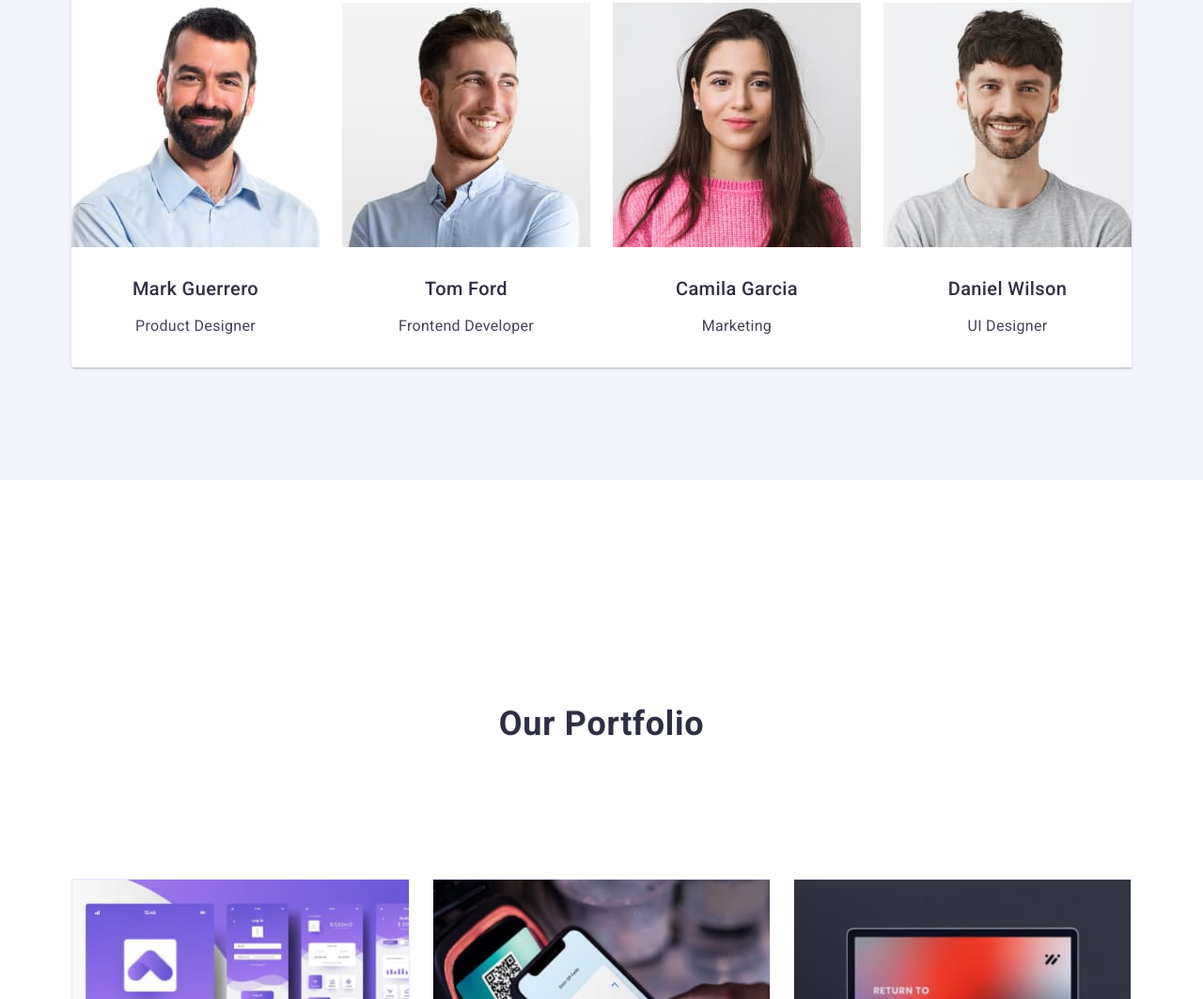
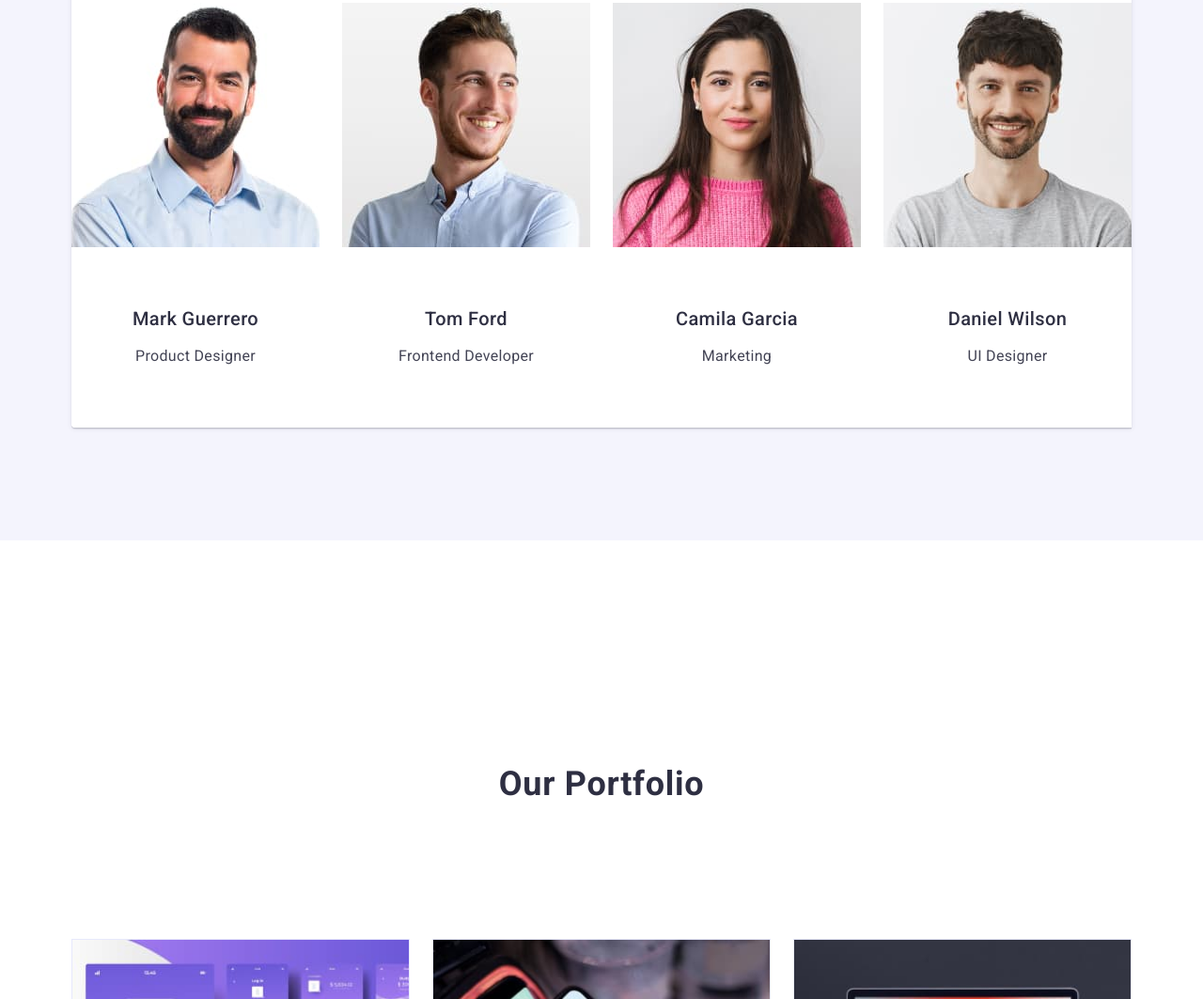
Before and after one commit to gamorka/goit-markup-hw-03, a plain HTML site: page index.html in a window 1280 px wide. Shown: the part 1694-2757 px from the top of the page at 94% size. Drawn offline with nearby package versions, Linux system fonts and the light colour scheme.

Commit message:
Update index.html

```diff
--- a/index.html
+++ b/index.html
@@ -129,7 +129,7 @@
                 width="264"
                 height="260"
               />
-              <div class="team-bembers">
+              <div class="team-members">
                 <h3 class="team-members-names">Mark Guerrero</h3>
                 <p class="team-members-jobs">Product Designer</p>
               </div>
@@ -142,7 +142,7 @@
                 width="264"
                 height="260"
               />
-              <div class="team-bembers">
+              <div class="team-members">
                 <h3 class="team-members-names">Tom Ford</h3>
                 <p class="team-members-jobs">Frontend Developer</p>
               </div>
@@ -155,7 +155,7 @@
                 width="264"
                 height="260"
               />
-              <div class="team-bembers">
+              <div class="team-members">
                 <h3 class="team-members-names">Camila Garcia</h3>
                 <p class="team-members-jobs">Marketing</p>
               </div>
@@ -168,7 +168,7 @@
                 width="264"
                 height="260"
               />
-              <div class="team-bembers">
+              <div class="team-members">
                 <h3 class="team-members-names">Daniel Wilson</h3>
                 <p class="team-members-jobs">UI Designer</p>
               </div>
```
